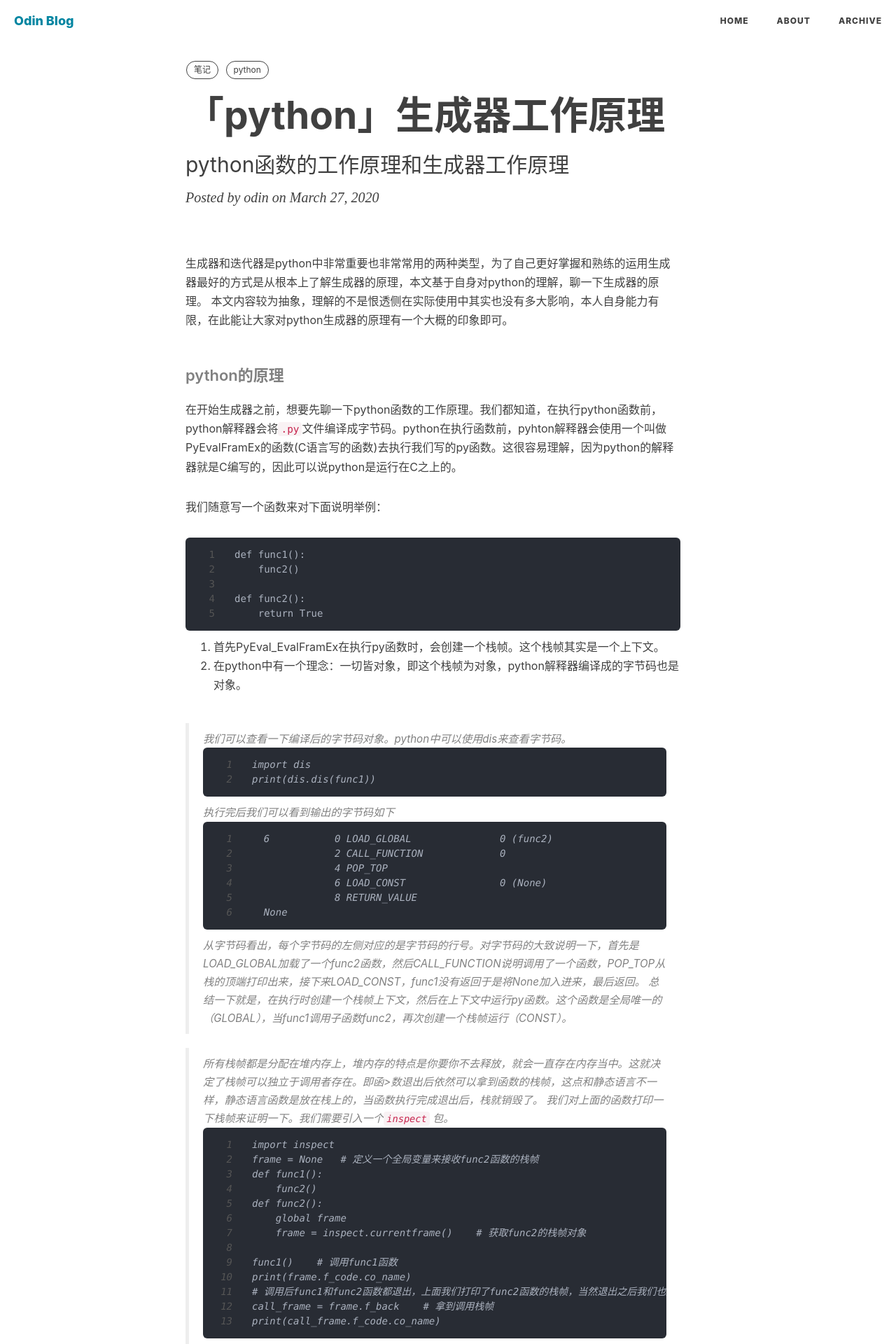
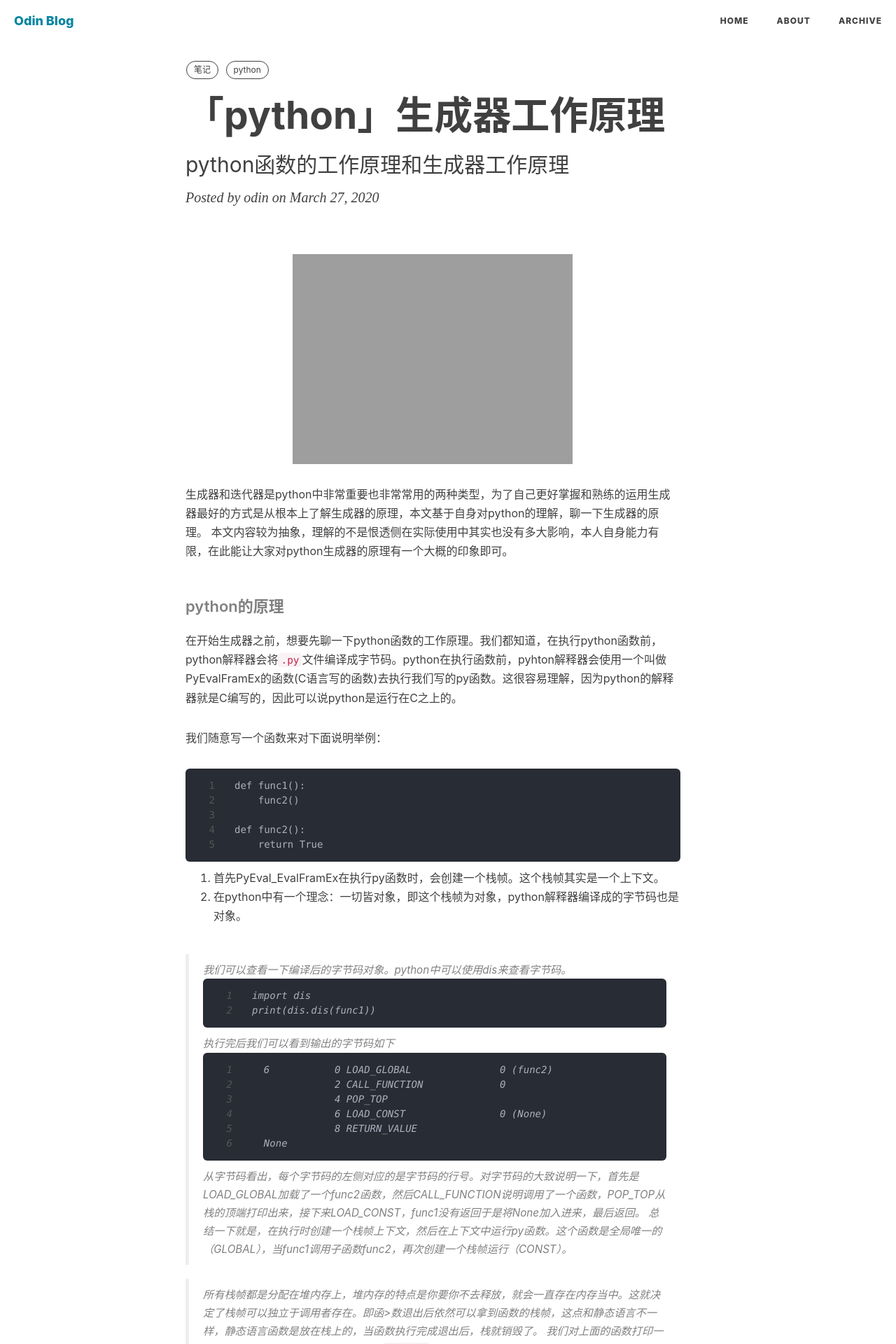
Before and after one commit to odinfor/odinfor.github.io, a Jekyll site: the page built from _posts/2020-03-27-python-生成原理.md, in a window 1280 px wide. Shown: the top 1920 px of the page at 70% size. Built offline with Jekyll 4.4.1, drawn with Linux system fonts in a browser that asks for light colours; nearby versions of some CDN libraries; comment, search, counter and statistics services are not loaded.

Commit message:
update post python生成器原理

```diff
--- a/_posts/2020-03-27-python-生成原理.md
+++ b/_posts/2020-03-27-python-生成原理.md
@@ -8,6 +8,7 @@ tags:
   - 笔记
   - python
 ---
+![]({{site.baseurl}}/img/in-post/post-python/python.jpg)
 
 生成器和迭代器是python中非常重要也非常常用的两种类型，为了自己更好掌握和熟练的运用生成器最好的方式是从根本上了解生成器的原理，本文基于自身对python的理解，聊一下生成器的原理。
 本文内容较为抽象，理解的不是恨透侧在实际使用中其实也没有多大影响，本人自身能力有限，在此能让大家对python生成器的原理有一个大概的印象即可。
```
